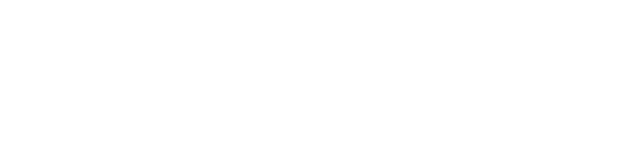
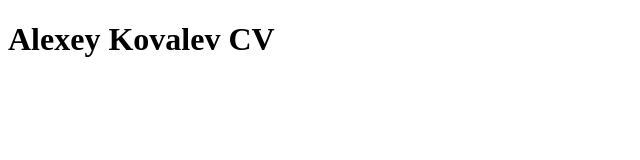
Before and after one commit to ak0valev/rsschool-cv, a plain HTML site: page index.html in a window 1280 px wide. Shown: the whole page, without its empty margins (0-640 px from the left). Drawn offline with Linux system fonts and the light colour scheme.

Commit message:
fix: update CV file

```diff
--- a/index.html
+++ b/index.html
@@ -7,6 +7,6 @@
     <title>CV</title>
 </head>
 <body>
-
+    <h1>Alexey Kovalev CV</h1>
 </body>
 </html>
```
